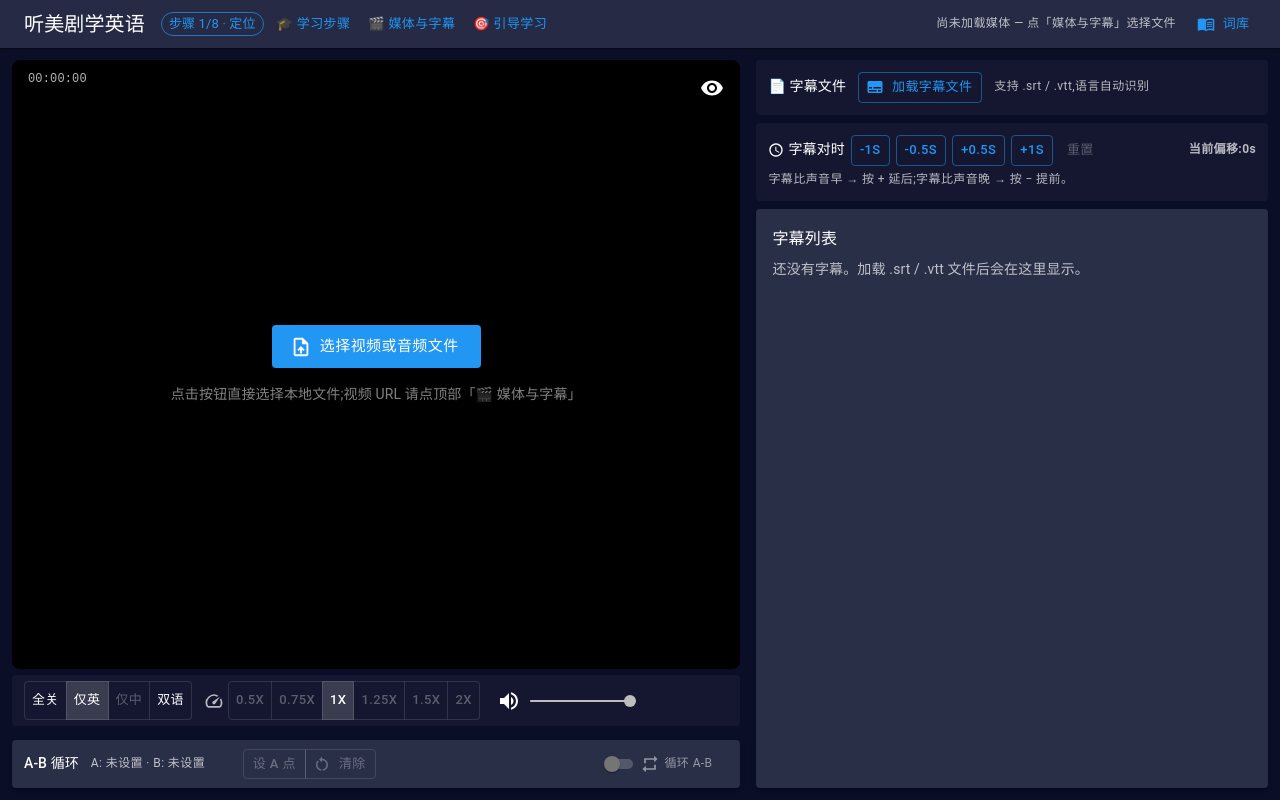
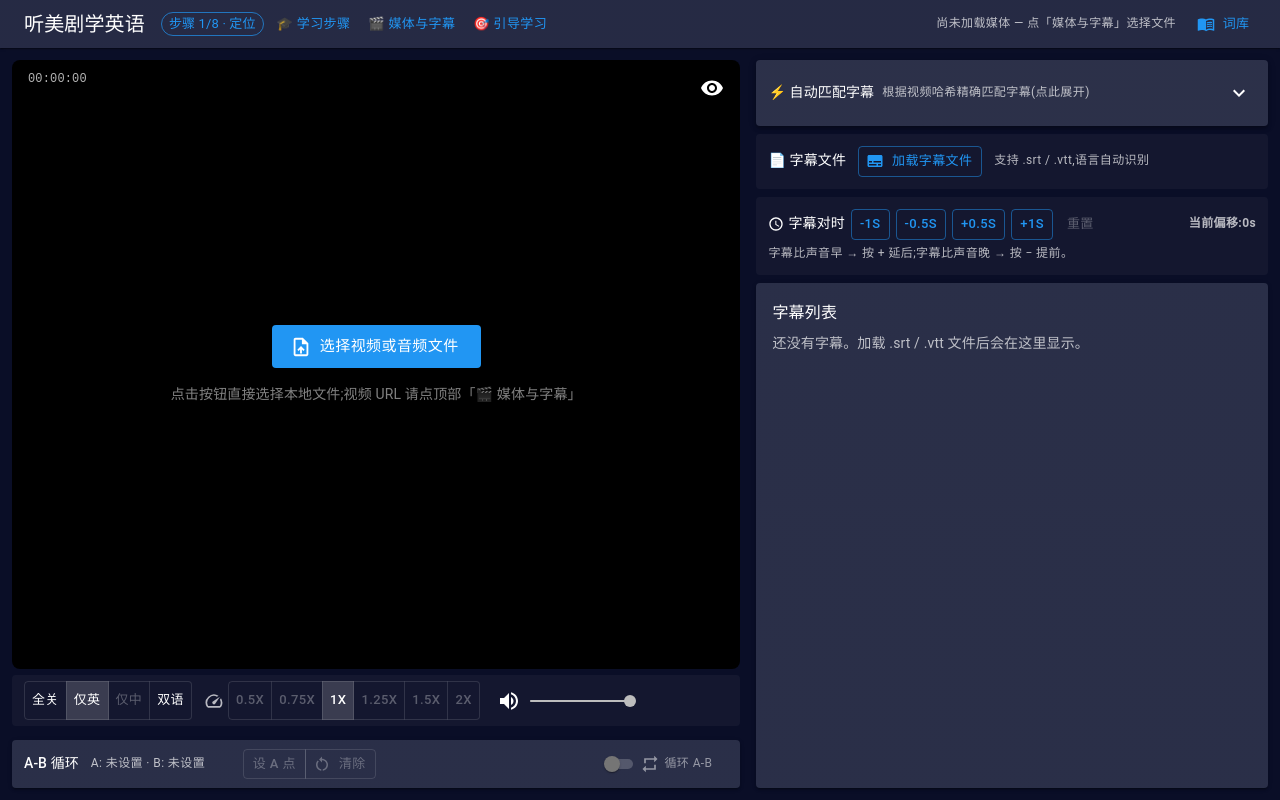
Before and after one commit to ZebarFish/MovieLearning, a React (Vite) app: page / in a window 1280 px wide. Built offline with nearby package versions, Linux system fonts and the light colour scheme.

Commit message:
fix: restore AutoSubtitleMatch mount lost to edit conflict
- Surface a collapsible AutoSubtitleMatch panel on the main stage
  (collapsed one-line header, expand to use)
- Keep the fully expanded panel in the media drawer
- Hardened component with collapsed-by-default mode

```diff
--- a/src/App.tsx
+++ b/src/App.tsx
@@ -512,6 +512,16 @@ export default function App(): JSX.Element {
             flexDirection: 'column',
           }}
         >
+          <AutoSubtitleMatch
+            videoFile={
+              videoSource && !videoSource.isRemote
+                ? videoSource.file ?? null
+                : null
+            }
+            onAddTrack={handleAddTrackFromFile}
+            collapsible
+            defaultExpanded={false}
+          />
           <SubtitleFileLoader onAddTrack={handleAddTrackFromFile} />
           <SubtitleOffsetControl
             offset={subtitleOffset}
@@ -627,6 +637,14 @@ export default function App(): JSX.Element {
               if (s) closeDrawer();
             }}
           />
+          <AutoSubtitleMatch
+            videoFile={
+              videoSource && !videoSource.isRemote
+                ? videoSource.file ?? null
+                : null
+            }
+            onAddTrack={handleAddTrack}
+          />
           <SubtitleDownloader
             tracks={tracks}
             videoName={videoName}
--- a/src/components/AutoSubtitleMatch.tsx
+++ b/src/components/AutoSubtitleMatch.tsx
@@ -4,12 +4,18 @@
  * One-click subtitle lookup for the loaded local video via OpenSubtitles
  * hash matching (accurate — same rip = same subtitles). Requires a free
  * API key; it is stored in localStorage.
+ *
+ * `collapsible` renders a single-line header that expands on click — used
+ * on the main stage so the panel stays discoverable without eating space.
+ * In the media drawer it renders fully expanded.
  */
 import { useState } from 'react';
 import {
   Box,
   Button,
   Chip,
+  Collapse,
+  IconButton,
   Link,
   List,
   ListItem,
@@ -21,6 +27,7 @@ import {
 } from '@mui/material';
 import AutoFixHighIcon from '@mui/icons-material/AutoFixHigh';
 import DownloadIcon from '@mui/icons-material/Download';
+import ExpandMoreIcon from '@mui/icons-material/ExpandMore';
 import OpenInNewIcon from '@mui/icons-material/OpenInNew';
 import type { SubtitleCue, SubtitleLang, SubtitleTrack } from '../types';
 import {
@@ -38,12 +45,20 @@ interface AutoSubtitleMatchProps {
   /** The loaded local video file (hash cannot be computed for URLs). */
   videoFile: File | null;
   onAddTrack: (track: SubtitleTrack) => void;
+  /** Render as a collapsible one-line panel (default: always expanded). */
+  collapsible?: boolean;
+  defaultExpanded?: boolean;
 }
 
 export function AutoSubtitleMatch({
   videoFile,
   onAddTrack,
+  collapsible = false,
+  defaultExpanded = true,
 }: AutoSubtitleMatchProps): JSX.Element {
+  const [expanded, setExpanded] = useState<boolean>(
+    collapsible ? defaultExpanded : true,
+  );
   const [apiKey, setApiKey] = useState<string>(getStoredApiKey());
   const [searching, setSearching] = useState<boolean>(false);
   const [loadingId, setLoadingId] = useState<string | null>(null);
@@ -111,7 +126,7 @@ export function AutoSubtitleMatch({
       onAddTrack(track);
       setInfo(
         `已加载「${c.release || c.id}」(${cues.length} 条)` +
-          (remaining !== null ? ` · 本月剩余下载额度:${remaining}` : ''),
+          (remaining !== null ? ` · 剩余下载额度:${remaining}` : ''),
       );
     } catch (err) {
       const msg = (err as Error).message;
@@ -123,11 +138,8 @@ export function AutoSubtitleMatch({
     }
   };
 
-  return (
-    <Paper elevation={3} sx={{ p: 3, mb: 3 }}>
-      <Typography variant="h6" gutterBottom>
-        ⚡ 自动匹配字幕（推荐）
-      </Typography>
+  const body = (
+    <>
       <Typography variant="body2" color="text.secondary" sx={{ mb: 2 }}>
         根据视频文件特征哈希精确匹配字幕 — 准确率远高于按文件名搜索。
         需要免费的 OpenSubtitles API Key。
@@ -169,9 +181,7 @@ export function AutoSubtitleMatch({
       <Stack direction="row" spacing={1} alignItems="center" sx={{ mb: 1 }}>
         <Button
           variant="contained"
-          startIcon={
-            searching ? undefined : <AutoFixHighIcon />
-          }
+          startIcon={searching ? undefined : <AutoFixHighIcon />}
           onClick={() => void handleSearch()}
           disabled={searching || !videoFile}
         >
@@ -276,6 +286,46 @@ export function AutoSubtitleMatch({
             ))}
         </List>
       )}
+    </>
+  );
+
+  return (
+    <Paper elevation={3} sx={{ p: collapsible ? 1.5 : 3, mb: 1 }}>
+      {/* Header — clickable when collapsible. */}
+      <Stack
+        direction="row"
+        spacing={1}
+        alignItems="center"
+        onClick={collapsible ? () => setExpanded((v) => !v) : undefined}
+        sx={{
+          cursor: collapsible ? 'pointer' : 'default',
+          userSelect: 'none',
+          py: collapsible ? 0.5 : 0,
+        }}
+      >
+        <Typography variant={collapsible ? 'subtitle2' : 'h6'}>
+          ⚡ 自动匹配字幕{collapsible ? '' : '（推荐）'}
+        </Typography>
+        {collapsible && !expanded && (
+          <Typography variant="caption" color="text.secondary" sx={{ flex: 1 }}>
+            根据视频哈希精确匹配字幕(点此展开)
+          </Typography>
+        )}
+        {collapsible && (
+          <IconButton
+            size="small"
+            aria-label={expanded ? '收起' : '展开'}
+            sx={{
+              ml: 'auto',
+              transform: expanded ? 'rotate(180deg)' : 'none',
+              transition: 'transform 0.2s',
+            }}
+          >
+            <ExpandMoreIcon />
+          </IconButton>
+        )}
+      </Stack>
+      {collapsible ? <Collapse in={expanded}>{body}</Collapse> : body}
     </Paper>
   );
 }
```
